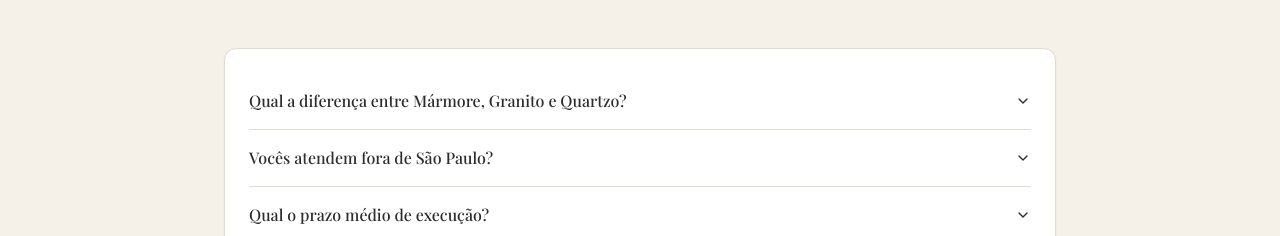
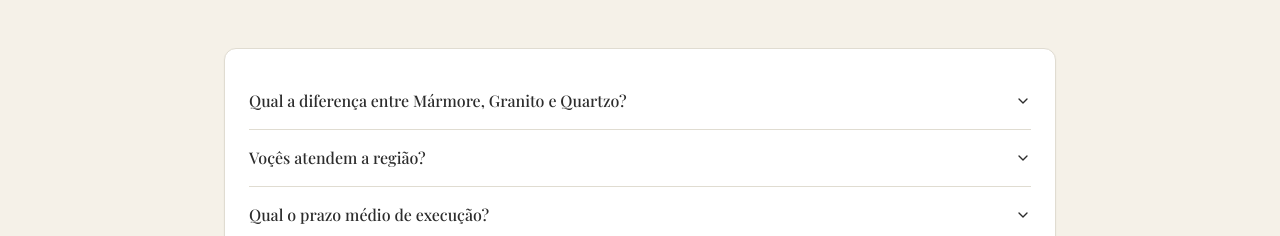
Before and after one commit to paivamacc-ctrl/marmoraria-maccheroni-landing-page-nx1y7oapd, a React (Vite) app: page / in a window 1280 px wide. Shown: the part 3960-4196 px from the top of the page. Built offline with nearby package versions, Linux system fonts and the light colour scheme; no server answers; a web font is replaced by a local one; what pocketbase would draw is missing.

Commit message:
Refactor: Update FAQ question text

```diff
--- a/src/components/sections/FAQ.tsx
+++ b/src/components/sections/FAQ.tsx
@@ -14,7 +14,7 @@ export function FAQSection() {
       a: 'O Mármore é uma rocha calcária, mais porosa e elegante, ideal para áreas internas e banheiros. O Granito é altamente resistente e durável, perfeito para cozinhas e áreas externas. O Quartzo é uma superfície industrializada não porosa, oferecendo cores uniformes e alta resistência a manchas.',
     },
     {
-      q: 'Vocês atendem fora de São Paulo?',
+      q: 'Voçês atendem a região?',
       a: 'Sim. Nossa logística nos permite atender obras em um raio de até 150km de nossa sede, garantindo a mesma qualidade de transporte e instalação da capital.',
     },
     {
--- a/src/lib/pocketbase/schema.json
+++ b/src/lib/pocketbase/schema.json
@@ -1,5 +1,5 @@
 {
-  "generatedAt": "2026-05-08T01:02:01.263Z",
+  "generatedAt": "2026-05-08T01:04:32.890Z",
   "collections": [
     {
       "name": "users",
```
Also changed, not shown: .skip.config.json.
